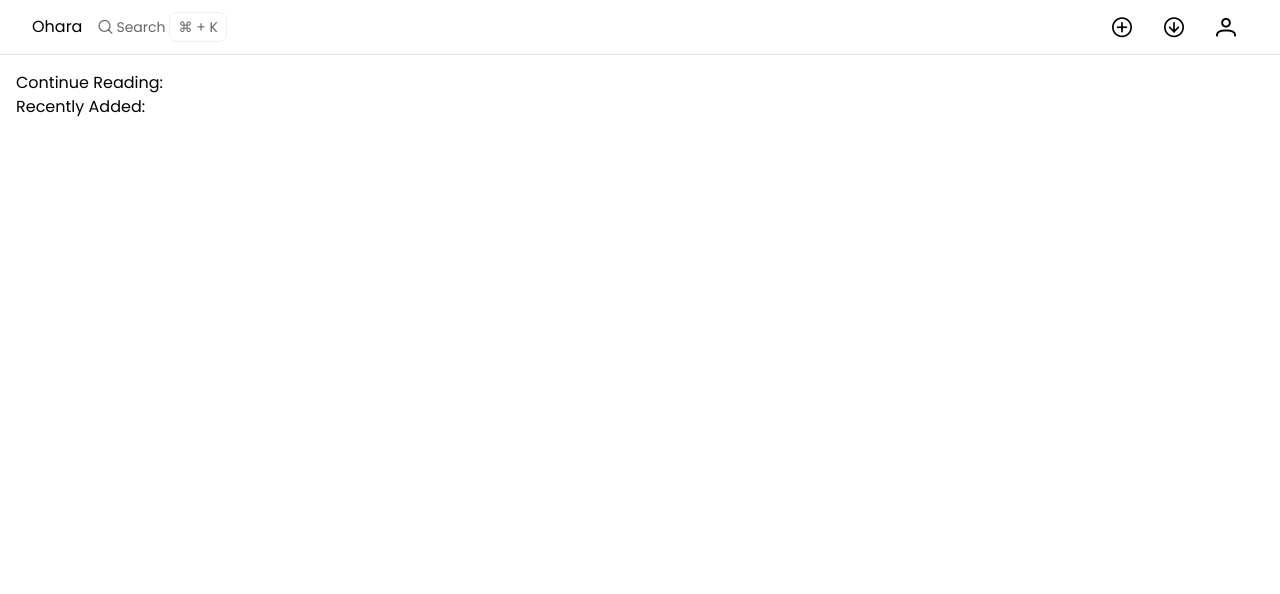
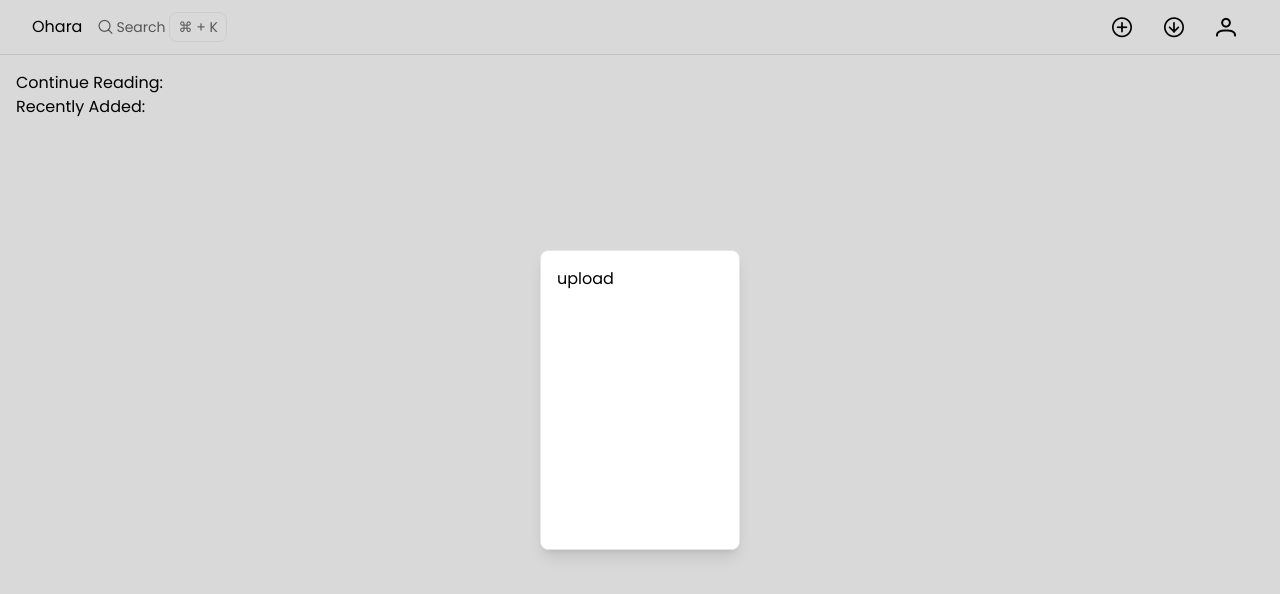
Before and after one commit to Bobr2004/Ohara, a React (Vite) app: page / in a window 1280 px wide. Both pictures are taken after a click on the button 1122 px from the left and 27 px from the top of the page. Shown: the top 594 px of the page. Built offline with nearby package versions, Linux system fonts and the light colour scheme.

Commit message:
ohara alpha1.1

```diff
--- a/src/components/IconButton.tsx
+++ b/src/components/IconButton.tsx
@@ -1,9 +1,15 @@
 import { PropsWithChildren } from "react";
 import { NavLink } from "react-router";
 
-function IconButton({ children }: PropsWithChildren) {
+function IconButton({
+   children,
+   onClick
+}: PropsWithChildren & { onClick: () => void }) {
    return (
-      <button className="py-1 px-3 hover:bg-stone-200 rounded-lg transition-all text-xl flex items-center">
+      <button
+         className="py-1 px-3 hover:bg-stone-100 rounded-lg transition-all text-xl flex items-center"
+         onClick={onClick}
+      >
          {children}
       </button>
    );
@@ -13,7 +19,7 @@ function NavIconButton({ children, to }: PropsWithChildren & { to: string }) {
    return (
       <NavLink
          to={to}
-         className="py-1 px-3 hover:bg-stone-200 rounded-lg transition-all text-xl flex items-center"
+         className="py-1 px-3 hover:bg-stone-100 rounded-lg transition-all text-xl flex items-center"
       >
          {children}
       </NavLink>
--- /dev/null
+++ b/src/components/modals/ModalLayout.tsx
@@ -0,0 +1,45 @@
+import { PropsWithChildren, useEffect } from "react";
+import { useModalContext } from "../../context/ModalContext";
+
+function ModalLayout({ children }: PropsWithChildren) {
+   return (
+      <>
+         <Overlay />
+         <div className="absolute  top-1/2 left-1/2 -translate-x-1/2 -translate-y-1/2">
+            <div className="w-[200px] h-[300px] bg-white rounded-lg border border-stone-200 p-4 shadow-lg">
+               {children}
+            </div>
+         </div>
+      </>
+   );
+}
+
+function Overlay() {
+   const { closeModal } = useModalContext();
+
+
+
+   useEffect(() => {
+      const handleKeyDown = (e: KeyboardEvent) => {
+         if (e.key === "Escape") closeModal();
+      };
+
+      document.addEventListener("keydown", handleKeyDown);
+
+      const body = document.querySelector("body");
+      if (body) body.style.overflow = "hidden";
+      return () => {
+         if (body) body.style.overflow = "auto";
+         document.removeEventListener("keydown", handleKeyDown);
+         (document.activeElement as HTMLElement).blur();
+      };
+   }, []);
+   return (
+      <div
+         className="w-screen h-screen absolute inset-0 bg-black opacity-15"
+         onClick={closeModal}
+      ></div>
+   );
+}
+
+export { ModalLayout };
--- /dev/null
+++ b/src/context/ModalContext.tsx
@@ -0,0 +1,68 @@
+import { createContext, PropsWithChildren, useContext, useState } from "react";
+import { ModalLayout } from "../components/modals/ModalLayout";
+import { useLocation, useNavigate } from "react-router";
+
+type ModalContextType = {
+   openUploadModal: () => void;
+   openSignInModal: () => void;
+   closeModal: () => void;
+};
+
+const ModalContext = createContext<ModalContextType | null>(null);
+
+function ModalContextProvider({ children }: PropsWithChildren) {
+   const [modal, setModal] = useState<"Upload" | "SignIn" | null>(null);
+   const navigate = useNavigate();
+   const location = useLocation();
+
+   const openUploadModal = () => {
+      setModal("Upload");
+      navigate(location.pathname, { state: { modal: "Upload" } });
+   };
+
+   console.log(location.state);
+
+   const openSignInModal = () => {
+      setModal("SignIn");
+      navigate(location.pathname, { state: { modal: "SignIn" } });
+   };
+
+   const closeModal = () => {
+      setModal(null);
+      navigate(-1);
+   };
+
+   return (
+      <ModalContext.Provider
+         value={{ openUploadModal, openSignInModal, closeModal }}
+      >
+         {children}
+         {modal === "Upload" && (
+            <ModalLayout>
+               <p>upload</p>
+            </ModalLayout>
+         )}
+         {modal === "SignIn" && (
+            <ModalLayout>
+               <p>signIn</p>
+            </ModalLayout>
+         )}
+      </ModalContext.Provider>
+   );
+}
+
+const useModalContext = () => {
+   const context = useContext(ModalContext);
+   if (!context) {
+      return "nigga" as unknown as ModalContextType;
+      // return {
+      //    openUploadModal: () => {},
+      //    openSignInModal: () => {},
+      //    closeModal: () => {}
+
+      // };
+   }
+   return context;
+};
+
+export { ModalContextProvider, useModalContext };
--- a/src/entry/App.tsx
+++ b/src/entry/App.tsx
@@ -1,6 +1,7 @@
 import { QueryClient, QueryClientProvider } from "@tanstack/react-query";
 import { Router } from "./Router";
 import { ReactQueryDevtools } from "@tanstack/react-query-devtools";
+import { ModalContextProvider } from "../context/ModalContext";
 
 const queryClient = new QueryClient();
 
@@ -8,7 +9,7 @@ function App() {
    return (
       <>
          <QueryClientProvider client={queryClient}>
-            <Router />
+               <Router />
             <ReactQueryDevtools initialIsOpen={false} />
          </QueryClientProvider>
       </>
--- a/src/entry/Router.tsx
+++ b/src/entry/Router.tsx
@@ -3,10 +3,12 @@ import { Layout } from "../layout/Layout";
 import { routes } from "../config/routes";
 import { HomePage } from "../pages/HomePage";
 import { NotFoundPage } from "../pages/NotFoundPage";
+import { ModalContextProvider } from "../context/ModalContext";
 
 function Router() {
    return (
       <BrowserRouter>
+         <ModalContextProvider>
             <Routes>
                <Route path={routes.home} element={<Layout />}>
                   <Route index path={routes.home} element={<HomePage />} />
@@ -16,6 +18,7 @@ function Router() {
                   <Route path="*" element={<NotFoundPage />} />
                </Route>
             </Routes>
+         </ModalContextProvider>
       </BrowserRouter>
    );
 }
--- a/src/entry/index.css
+++ b/src/entry/index.css
@@ -3,3 +3,25 @@
 @tailwind base;
 @tailwind components;
 @tailwind utilities;
+
+html {
+   box-sizing: border-box;
+   height: 100%;
+   position: fixed;
+   width: 100%;
+   overflow-y: auto;
+}
+
+body,
+#root {
+   height: 100%;
+}
+
+#root {
+   display: flex;
+   flex-direction: column;
+}
+
+main {
+   flex-grow: 1;
+}
--- a/src/layout/Layout.tsx
+++ b/src/layout/Layout.tsx
@@ -2,8 +2,10 @@ import { NavLink, Outlet } from "react-router";
 import { routes } from "../config/routes";
 import { IconButton, NavIconButton } from "../components/IconButton";
 import { NavSearchBar } from "../components/SearchBar";
+import { useModalContext } from "../context/ModalContext";
 
 function Layout() {
+   const { openUploadModal, openSignInModal } = useModalContext();
    return (
       <>
          <header className=" border-b border-stone-200 p-3 lg:px-8">
@@ -14,7 +16,7 @@ function Layout() {
                </div>
                <ul className="flex gap-2">
                   <li>
-                     <IconButton>
+                     <IconButton onClick={openUploadModal}>
                         <span className="pi pi-plus-circle"></span>
                      </IconButton>
                   </li>
@@ -24,7 +26,7 @@ function Layout() {
                      </NavIconButton>
                   </li>
                   <li>
-                     <IconButton>
+                     <IconButton onClick={openSignInModal}>
                         <span className="pi pi-user"></span>
                      </IconButton>
                   </li>
```
Lines whose indentation alone changed are shown as unchanged.
